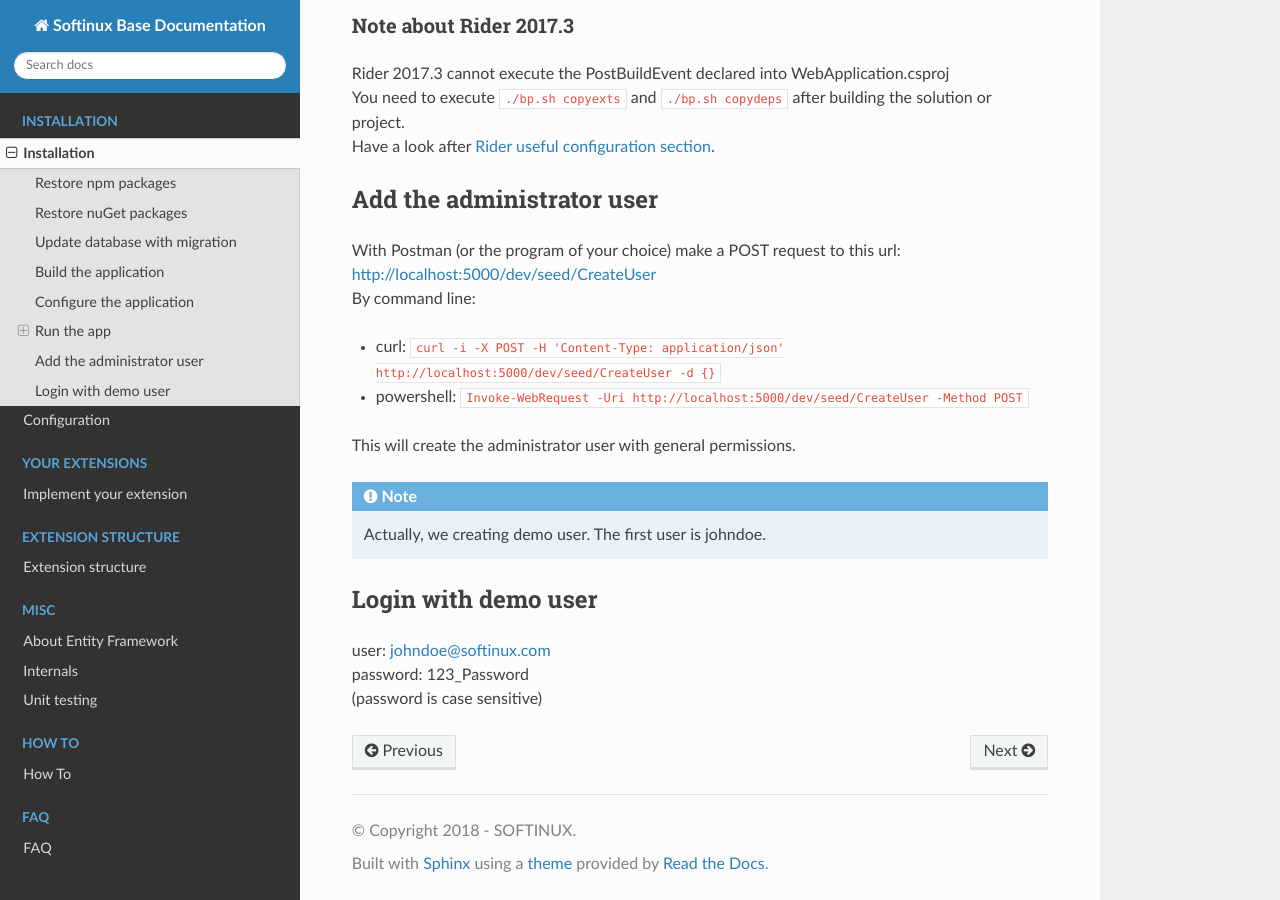
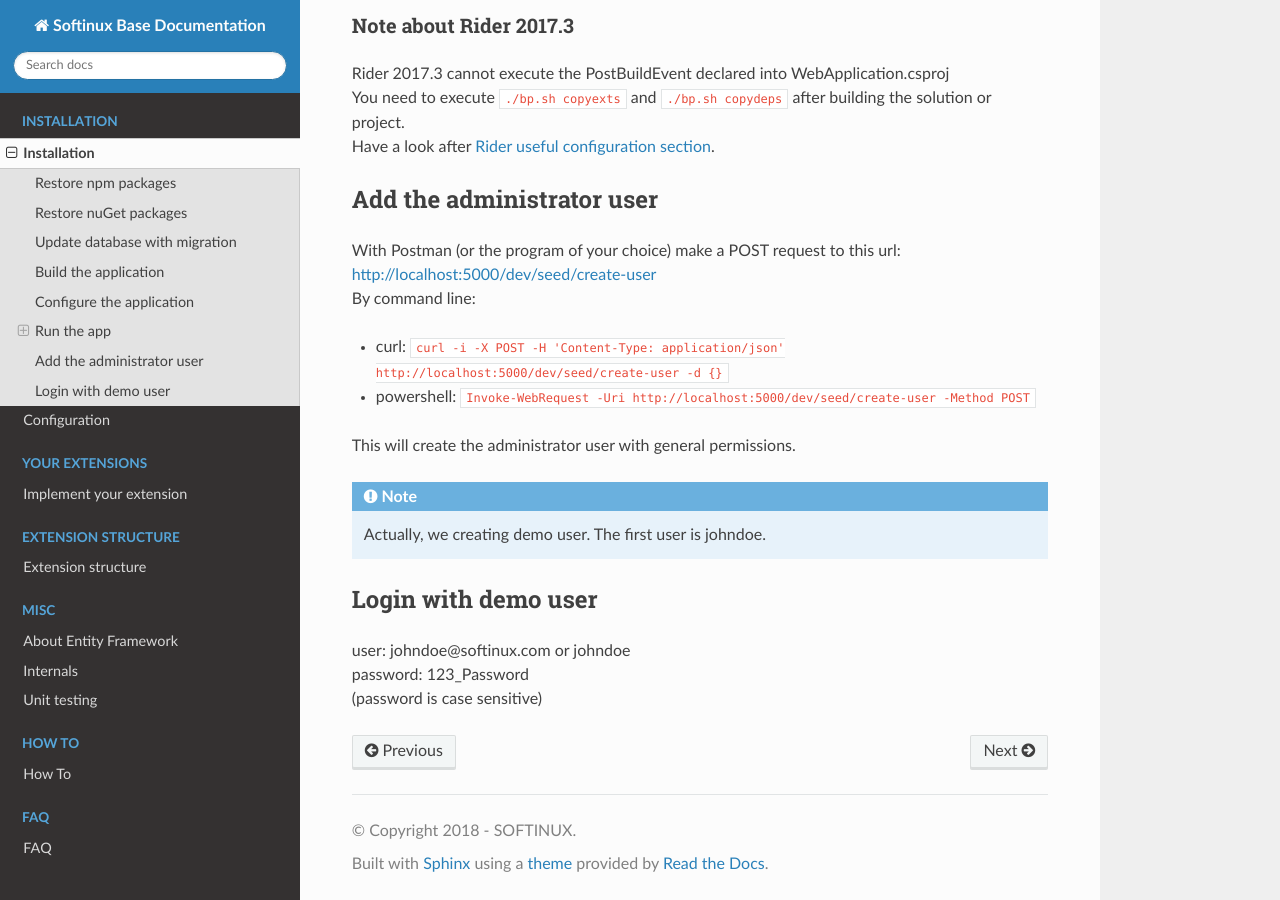
Before and after one commit to SOFTINUX/Base_Doc, a Sphinx documentation site: the page built from source/installation.rst, in a window 1280 px wide and 900 px high, scrolled down 1830 px. Built offline with Sphinx 7.4.7 and the Read the Docs theme 2.0.0, drawn with Linux system fonts in a browser that asks for light colours; some of the changed lines change nothing that is shown.

Commit message:
Update installation page, ignore installation-v2

```diff
--- a/source/conf.py
+++ b/source/conf.py
@@ -64,7 +64,7 @@
 # List of patterns, relative to source directory, that match files and
 # directories to ignore when looking for source files.
 # This pattern also affects html_static_path and html_extra_path .
-exclude_patterns = []
+exclude_patterns = ['installation-v2.rst']
 
 # The name of the Pygments (syntax highlighting) style to use.
 pygments_style = 'sphinx'
--- a/source/installation.rst
+++ b/source/installation.rst
@@ -75,11 +75,11 @@
 Add the administrator user
 ==========================
 
-| With Postman (or the program of your choice) make a POST request to this url: http://localhost:5000/dev/seed/CreateUser
+| With Postman (or the program of your choice) make a POST request to this url: http://localhost:5000/dev/seed/create-user
 | By command line:
 
-- curl: ``curl -i -X POST -H 'Content-Type: application/json' http://localhost:5000/dev/seed/CreateUser -d {}``
-- powershell: ``Invoke-WebRequest -Uri http://localhost:5000/dev/seed/CreateUser -Method POST``
+- curl: ``curl -i -X POST -H 'Content-Type: application/json' http://localhost:5000/dev/seed/create-user -d {}``
+- powershell: ``Invoke-WebRequest -Uri http://localhost:5000/dev/seed/create-user -Method POST``
 
 This will create the administrator user with general permissions.
 
@@ -90,7 +90,7 @@
 Login with demo user
 ====================
 
-| user: johndoe@softinux.com
+| user: johndoe\@softinux.com or johndoe
 | password: 123_Password
 | (password is case sensitive)
 
```
